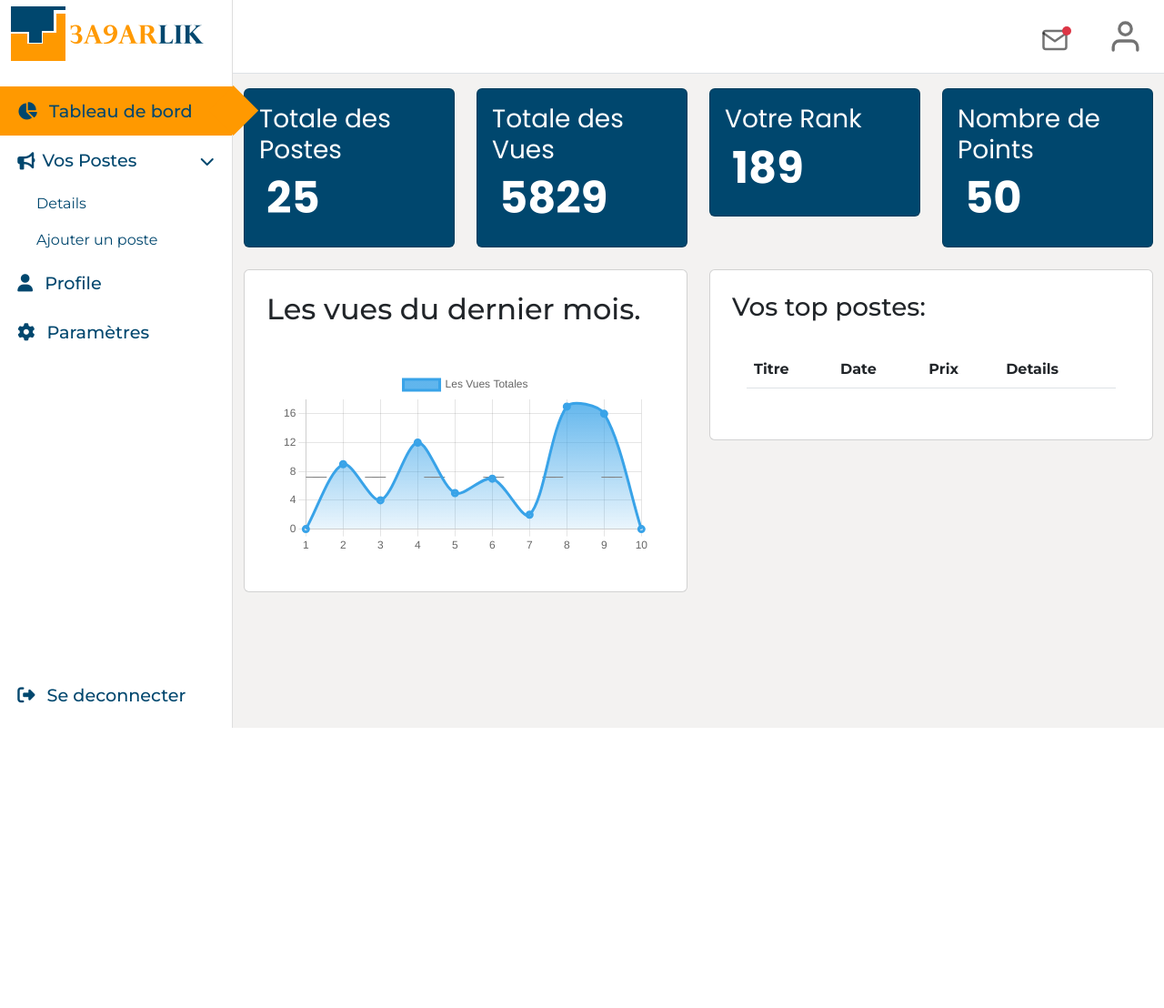
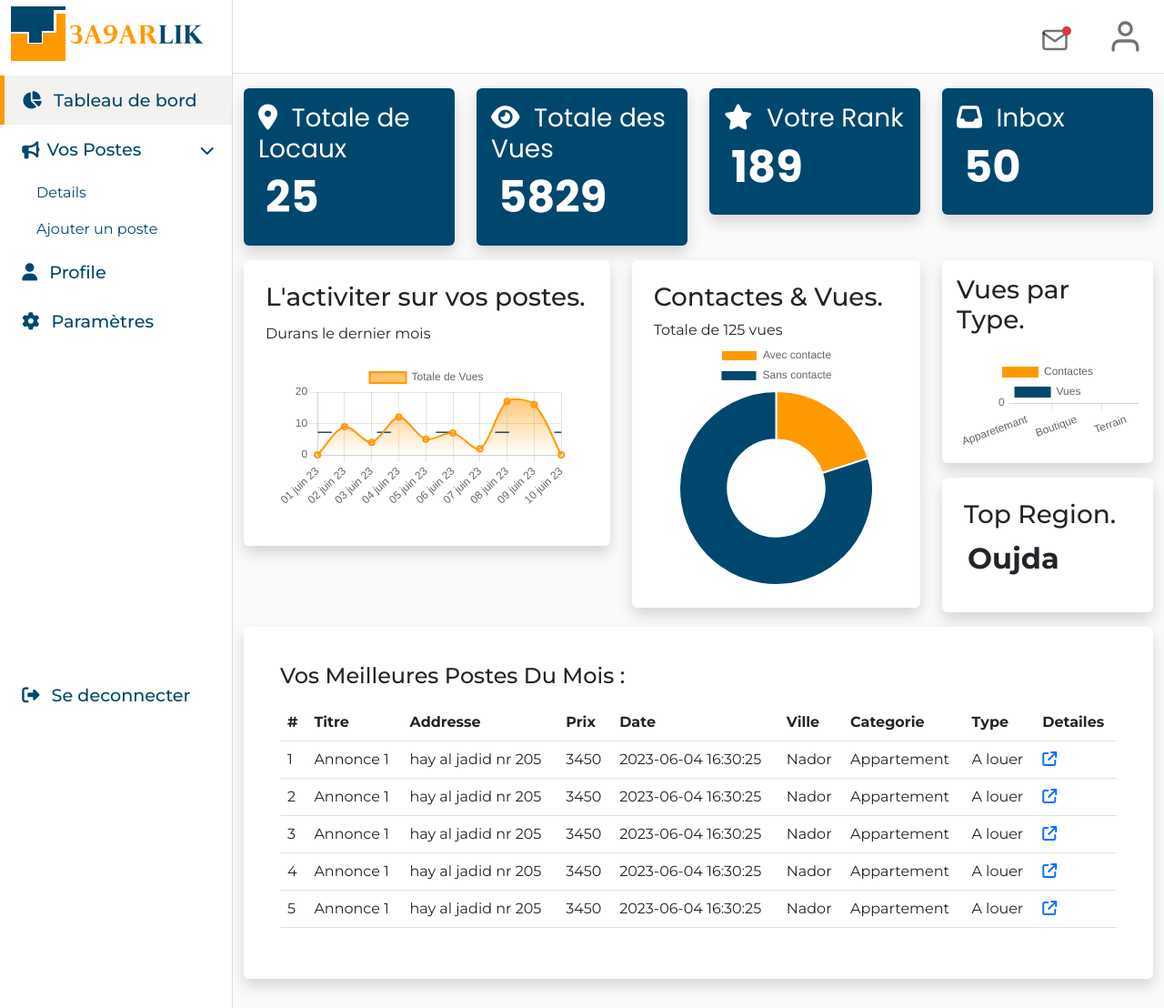
Before and after one commit to Simo672K/3a9arlik-app, a PHP site: page /dashboard/index.html in a window 1280 px wide. Shown: the whole page at 91% size. Before the commit the page ends 800 px from the top, so only its background shows below. Run offline with PHP 8.4, Linux system fonts and the light colour scheme; lists and menus that the app fills with data are empty.

Commit message:
dashboard overview page ui

```diff
--- a/assets/css/dashboard.min.css
+++ b/assets/css/dashboard.min.css
@@ -1 +1 @@
-.poppins{font-family:"Poppins",sans-serif}html,body{height:100%}main{height:100%;display:flex;font-family:"Montserrat",sans-serif}.bg-custom{background-color:#f90}.sidebar{flex-basis:20%}.sidebar-inner{height:100%;display:flex;flex-direction:column}.sidebar-nav-container{flex-grow:1}.sidebar-nav{width:100%}.sidebar-item{display:block;width:100%}.sidebar-link{text-decoration:none !important;font-weight:500;color:#00476e;display:block;padding:.8rem 1.2rem;font-size:1.2rem;width:100%}.sidebar-link:hover,.sidebar-link.active{background-color:#f90;color:#00476e}.sidebar-link.active{position:relative}.sidebar-link.active::after{content:"";position:absolute;width:2.45rem;height:2.45rem;top:7px;right:-1.35rem;z-index:2;transform:rotate(45deg);background:#f90}.red-dot{position:absolute;display:block;width:10px;height:10px;border-radius:50%;background-color:#dc3545;top:5px;right:5px}.nav-icon{width:45px;height:40px}.dropdown-toggle{padding:0}.dropdown-toggle::after{content:none}.collapse-nav{flex-direction:column}.collapse-item{width:100%}.collapse-link{text-decoration:none !important;color:#00476e;display:block;padding:.5rem 2.5rem;font-size:1rem;width:100%}.collapse-link:hover,.collapse-link.active{color:#00476e;background-color:#dedede}.main{background:#f3f2f1;flex-basis:80%}.card-mini{color:#fff;background-color:#00476e}/*# sourceMappingURL=dashboard.min.css.map */
+.poppins{font-family:"Poppins",sans-serif}html,body{height:100%}main{min-height:100%;display:flex;font-family:"Montserrat",sans-serif}.bg-custom{background-color:#f90}.sidebar{flex-basis:20%}.sidebar-inner{height:100vh;display:flex;flex-direction:column}.sidebar-nav-container{flex-grow:1}.sidebar-nav{width:100%}.sidebar-item{display:block;width:100%}.sidebar-link{text-decoration:none !important;font-weight:500;color:#00476e;display:block;padding:.8rem 1.2rem;font-size:1.2rem;border-left:solid 5px rgba(0,0,0,0);width:100%}.sidebar-link:hover,.sidebar-link.active{background-color:#f3f2f1;color:#00476e;border-color:#f90}.cta-btn{font-weight:700;border-width:3px;background-color:#f90;padding-left:2rem !important;padding-right:2rem !important}.cta-btn:hover{border-width:3px !important;border-color:#f90;color:#00476e !important}.red-dot{position:absolute;display:block;width:10px;height:10px;border-radius:50%;background-color:#dc3545;top:5px;right:5px}.nav-icon{width:45px;height:40px}.dropdown-toggle{padding:0}.dropdown-toggle::after{content:none}.collapse-nav{flex-direction:column}.collapse-item{width:100%}.collapse-link{text-decoration:none !important;color:#00476e;display:block;padding:.5rem 2.5rem;font-size:1rem;width:100%}.collapse-link:hover,.collapse-link.active{color:#00476e;background-color:#dedede}.main{padding-bottom:2rem;background:#fafafa;flex-basis:80%}.card-mini{color:#fff;background-color:#00476e}/*# sourceMappingURL=dashboard.min.css.map */
--- a/assets/scss/dashboard.scss
+++ b/assets/scss/dashboard.scss
@@ -10,7 +10,7 @@
 }
 
 main {
-  height: 100%;
+  min-height: 100%;
   display: flex;
   font-family: "Montserrat", sans-serif;
 }
@@ -23,7 +23,7 @@
   flex-basis: 20%;
 
   &-inner {
-    height: 100%;
+    height: 100vh;
     display: flex;
     flex-direction: column;
   }
@@ -48,31 +48,29 @@
     display: block;
     padding: 0.8rem 1.2rem;
     font-size: 1.2rem;
+    border-left: solid 5px transparent;
     width: 100%;
 
     &:hover,
     &.active {
-      background-color: $secondary-color;
+      background-color: #f3f2f1;
       color: $primary-color;
-    }
-
-    &.active {
-      position: relative;
-      &::after {
-        content: "";
-        position: absolute;
-        width: 2.45rem;
-        height: 2.45rem;
-        top: 7px;
-        right: -1.35rem;
-        z-index: 2;
-        transform: rotate(45deg);
-        background: $secondary-color;
-      }
+      border-color: $secondary-color;
     }
   }
 }
-
+.cta-btn {
+  font-weight: 700;
+  border-width: 3px;
+  background-color: $secondary-color;
+  padding-left: 2rem !important;
+  padding-right: 2rem !important;
+  &:hover {
+    border-width: 3px !important;
+    border-color: $secondary-color;
+    color: $primary-color !important;
+  }
+}
 .red-dot {
   position: absolute;
   display: block;
@@ -125,7 +123,9 @@
 }
 
 .main {
-  background: #f3f2f1;
+  padding-bottom: 2rem;
+
+  background: #fafafa;
   flex-basis: 80%;
 }
 
--- a/dashboard/index.html
+++ b/dashboard/index.html
@@ -28,7 +28,7 @@
             <img src="../assets/images/logo.png" alt="3a9arlik logo" class="logo">
           </a>
         </div>
-        <div class="mt-1 pt-3 sidebar-nav-container d-flex flex-column">
+        <div class="mt-1 pt-1 sidebar-nav-container d-flex flex-column">
           <ul class="nav sidebar-nav">
             <li class="sidebar-item">
               <a class="sidebar-link active" href="#">
@@ -111,71 +111,181 @@
       </nav>
 
       <div class="container-fluid pt-3">
-        <div class="row mb-4">
+        <div class="row mb-3">
           <div class="col-3">
-            <div class="card card-mini">
+            <div class="card shadow border-0 card-mini">
               <div class="card-body">
-                <h3 class="poppins">Totale des Postes</h3>
+                <h3 class="poppins">
+                  <i class="fa-solid fa-location-dot me-2"></i>
+                  Totale de Locaux
+                </h3>
                 <h5 class="display-5 poppins fw-bold ps-2">25</h5>
               </div>
             </div>
           </div>
           <div class="col-3">
-            <div class="card card-mini">
+            <div class="card shadow border-0 card-mini">
               <div class="card-body">
-                <h3 class="poppins">Totale des Vues</h3>
+                <h3 class="poppins">
+                  <i class="fa-solid fa-eye me-2"></i>
+                  Totale des Vues
+                </h3>
                 <h5 class="display-5 poppins fw-bold ps-2">5829</h5>
               </div>
             </div>
           </div>
           <div class="col-3">
-            <div class="card card-mini">
+            <div class="card shadow border-0 card-mini">
               <div class="card-body">
-                <h3 class="poppins">Votre Rank</h3>
+                <h3 class="poppins">
+                  <i class="fa-solid fa-star me-2"></i>
+                  Votre Rank
+                </h3>
                 <h5 class="display-5 poppins fw-bold ps-2">189</h5>
               </div>
             </div>
           </div>
           <div class="col-3">
-            <div class="card card-mini">
+            <div class="card shadow border-0 card-mini">
               <div class="card-body">
-                <h3 class="poppins">Nombre de Points</h3>
+                <h3 class="poppins">
+                  <i class="fa-solid fa-inbox me-2"></i>
+                  Inbox
+                </h3>
                 <h5 class="display-5 poppins fw-bold ps-2">50</h5>
               </div>
             </div>
           </div>
         </div>
+
+
         <div class="row">
-          <div class="col-6">
-            <div class="card p-4">
-              <div class="card-title">
-                <h3 class="fs-2 mb-4">Les vues du dernier mois.</h3>
-              </div>
-              <div class="card-body">
-                <canvas id="myChart"></canvas>
+          <div class="col-5">
+            <div class="card p-4 shadow border-0">
+              <h3>L'activiter sur vos postes.</h3>
+              <p class="my-1">Durans le dernier mois</p>
+              <div class="card-body" style="max-height: 300px;">
+                <canvas id="viewsOverTimeChart"></canvas>
               </div>
             </div>
           </div>
-          <div class="col-6">
-            <div class="card p-4">
-              <div class="card-title">
-                <h3>Vos top postes:</h3>
+
+          <div class="col-4">
+            <div class="card p-4 shadow border-0">
+              <h3>Contactes & Vues.</h3>
+              <p class="mb-0">Totale de 125 vues</p>
+              <div class="card-body p-0 d-flex flex-column align-items-center" style="max-height: 300px;">
+                <canvas id="interractionsChart"></canvas>
               </div>
+            </div>
+          </div>
+
+          <div class="col-3">
+            <div class="row">
+              <div class="col-12 mb-3">
+                <div class="card pt-2 shadow border-0">
+                  <h3 class="pt-2 px-3">Vues par Type.</h3>
+                  <div class="card-body">
+                    <canvas id="propertyStatesByView"></canvas>
+                  </div>
+                </div>
+              </div>
+
+              <div class="col-12">
+                <div class="card p-4 shadow border-0">
+                  <h3>Top Region.</h3>
+                  <div class="card-body p-1 pb-2">
+                    <h2 class="fw-bold">Oujda</h2>
+                  </div>
+                </div>
+              </div>
+            </div>
+          </div>
+        </div>
+
+        <div class="row mt-3">
+          <div class="col-12">
+            <div class="card shadow border-0 p-4">
               <div class="card-body">
-                <table class="table">
+                <h4 class="mb-3">Vos Meilleures Postes Du Mois :</h4>
+                <table class="table table-hover">
                   <thead>
                     <tr>
+                      <th>#</th>
                       <th>Titre</th>
+                      <th>Addresse</th>
+                      <th>Prix</th>
                       <th>Date</th>
-                      <th>Prix</th>
-                      <th>Details</th>
+                      <th>Ville</th>
+                      <th>Categorie</th>
+                      <th>Type</th>
+                      <th>Detailes</th>
                     </tr>
                   </thead>
+                  <tbody>
+                    <tr>
+                      <td>1</td>
+                      <td>Annonce 1</td>
+                      <td>hay al jadid nr 205</td>
+                      <td>3450</td>
+                      <td>2023-06-04 16:30:25</td>
+                      <td>Nador</td>
+                      <td>Appartement</td>
+                      <td>A louer</td>
+                      <td><a href="#"><i class="fa-solid fa-arrow-up-right-from-square"></i></a></td>
+                    </tr>
+                    <tr>
+                      <td>2</td>
+                      <td>Annonce 1</td>
+                      <td>hay al jadid nr 205</td>
+                      <td>3450</td>
+                      <td>2023-06-04 16:30:25</td>
+                      <td>Nador</td>
+                      <td>Appartement</td>
+                      <td>A louer</td>
+                      <td><a href="#"><i class="fa-solid fa-arrow-up-right-from-square"></i></a></td>
+                    </tr>
+                    <tr>
+                      <td>3</td>
+                      <td>Annonce 1</td>
+                      <td>hay al jadid nr 205</td>
+                      <td>3450</td>
+                      <td>2023-06-04 16:30:25</td>
+                      <td>Nador</td>
+                      <td>Appartement</td>
+                      <td>A louer</td>
+                      <td><a href="#"><i class="fa-solid fa-arrow-up-right-from-square"></i></a></td>
+                    </tr>
+                    <tr>
+                      <td>4</td>
+                      <td>Annonce 1</td>
+                      <td>hay al jadid nr 205</td>
+                      <td>3450</td>
+                      <td>2023-06-04 16:30:25</td>
+                      <td>Nador</td>
+                      <td>Appartement</td>
+                      <td>A louer</td>
+                      <td><a href="#"><i class="fa-solid fa-arrow-up-right-from-square"></i></a></td>
+                    </tr>
+                    <tr>
+                      <td>5</td>
+                      <td>Annonce 1</td>
+                      <td>hay al jadid nr 205</td>
+                      <td>3450</td>
+                      <td>2023-06-04 16:30:25</td>
+                      <td>Nador</td>
+                      <td>Appartement</td>
+                      <td>A louer</td>
+                      <td><a href="#"><i class="fa-solid fa-arrow-up-right-from-square"></i></a></td>
+                    </tr>
+                  </tbody>
                 </table>
               </div>
             </div>
           </div>
+
         </div>
+
       </div>
     </section>
   </main>
@@ -198,25 +308,25 @@
         const { ctx, chartArea: { top, right, bottom, left, width, height }, scales: { x, y } } = chart;
         ctx.save();
 
-        ctx.strokeStyle = "gray";
+        ctx.strokeStyle = "rgb(0, 71, 110)";
         ctx.setLineDash([15, 50]);
         ctx.strokeRect(left, y.getPixelForValue(average), width, 0);
         ctx.restore();
       }
     }
-    const ctx = document.getElementById('myChart');
+    const ctx = document.getElementById('viewsOverTimeChart');
     new Chart(ctx, {
       type: 'line',
       data: {
-        labels: ['1', '2', '3', '4', '5', '6', '7', '8', '9', '10'],
+        labels: ['01 juin 23', '02 juin 23', '03 juin 23', '04 juin 23', '05 juin 23', '06 juin 23', '07 juin 23', '08 juin 23', '09 juin 23', '10 juin 23'],
         datasets: [{
-          label: 'Les Vues Totales',
+          label: 'Totale de Vues',
           data: [0, 9, 4, 12, 5, 7, 2, 17, 16, 0],
-          borderWidth: 3,
+          borderWidth: 2,
           tension: 0.3,
-          borderColor: "rgb(57,163,232)",
+          borderColor: "rgb(255, 153, 0)",
           backgroundColor: (context) => {
-            const bgColor = ["rgba(57,163,232,0.8)", "rgba(57,163,232,0.1)"];
+            const bgColor = ["rgba(255, 153, 0, 0.6 )", "rgba(255, 153, 0, 0.0)"];
             if (!context.chart.chartArea) {
               return
             }
@@ -238,6 +348,64 @@
       },
       plugins: [averageLine]
     });
+
+    new Chart(document.getElementById('interractionsChart'), {
+      type: 'doughnut',
+      data: {
+        labels: [
+          'Avec contacte',
+          'Sans contacte'
+        ],
+        datasets: [{
+          label: 'Nombre de fois',
+          data: [25, 100],
+          backgroundColor: [
+            'rgb(255, 153, 0)',
+            'rgb(0, 71, 110)',
+          ],
+          hoverOffset: 5
+        }]
+      }
+    })
+
+
+    new Chart(document.getElementById('propertyStatesByView'), {
+
+      type: 'bar',
+      data: {
+        labels: [
+          'Apparetemant',
+          'Villa',
+          'Boutique',
+          'Bureau',
+          'Terrain',
+        ],
+        datasets: [
+          {
+            label: "Contactes",
+            data: [20, 16, 38, 7, 18],
+            backgroundColor: [
+              'rgb(255, 153, 0)',
+              'rgb(255, 153, 0)',
+              'rgb(255, 153, 0)',
+              'rgb(255, 153, 0)',
+              'rgb(255, 153, 0)',
+            ],
+          }
+          , {
+            label: "Vues",
+            data: [25, 100, 42, 77, 18],
+            backgroundColor: [
+              'rgb(0, 71, 110)',
+              'rgb(0, 71, 110)',
+              'rgb(0, 71, 110)',
+              'rgb(0, 71, 110)',
+              'rgb(0, 71, 110)',
+            ],
+          }]
+      }
+    })
+
   </script>
 </body>
 
```
Also changed, not shown: 1 other file.
